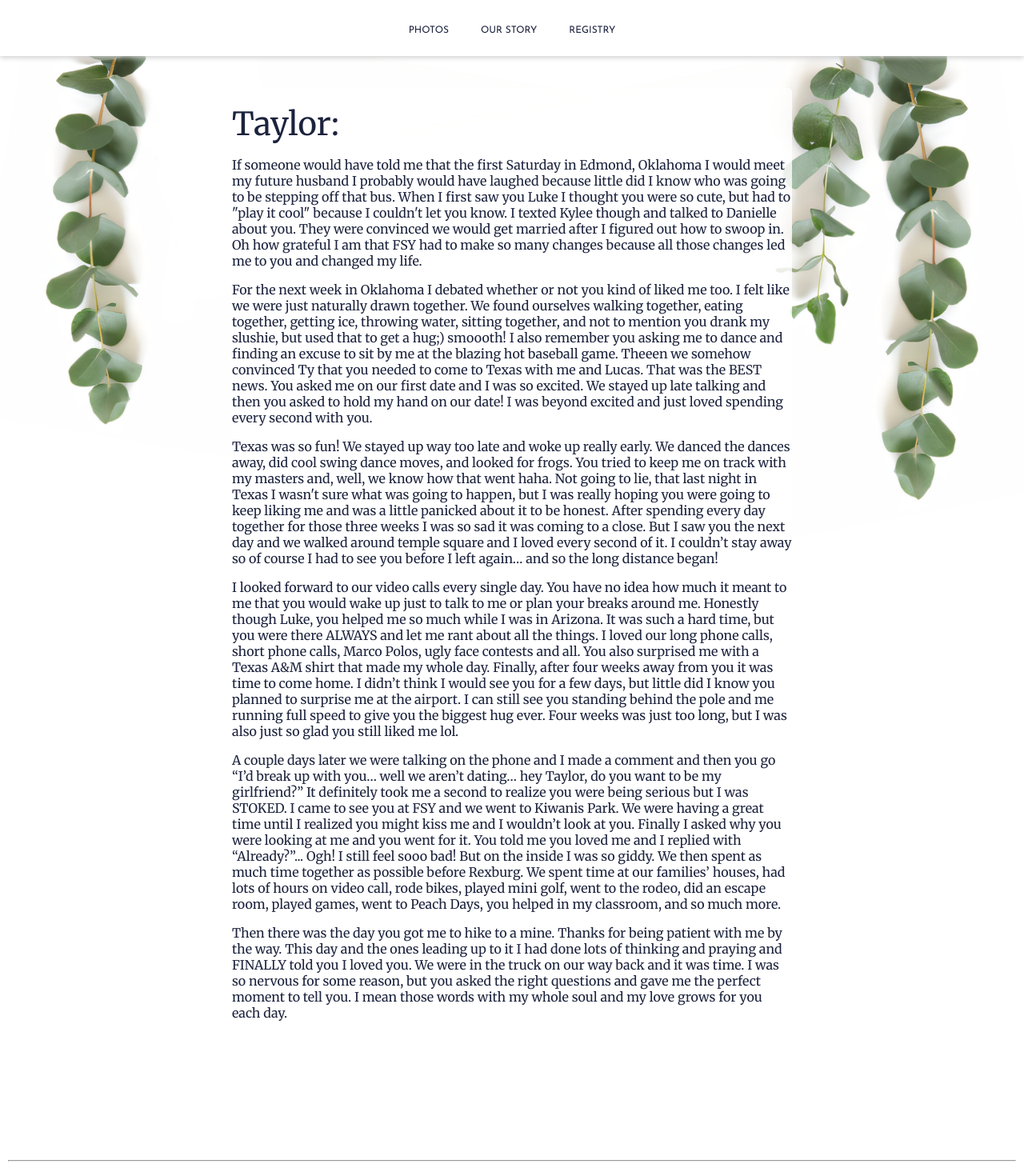
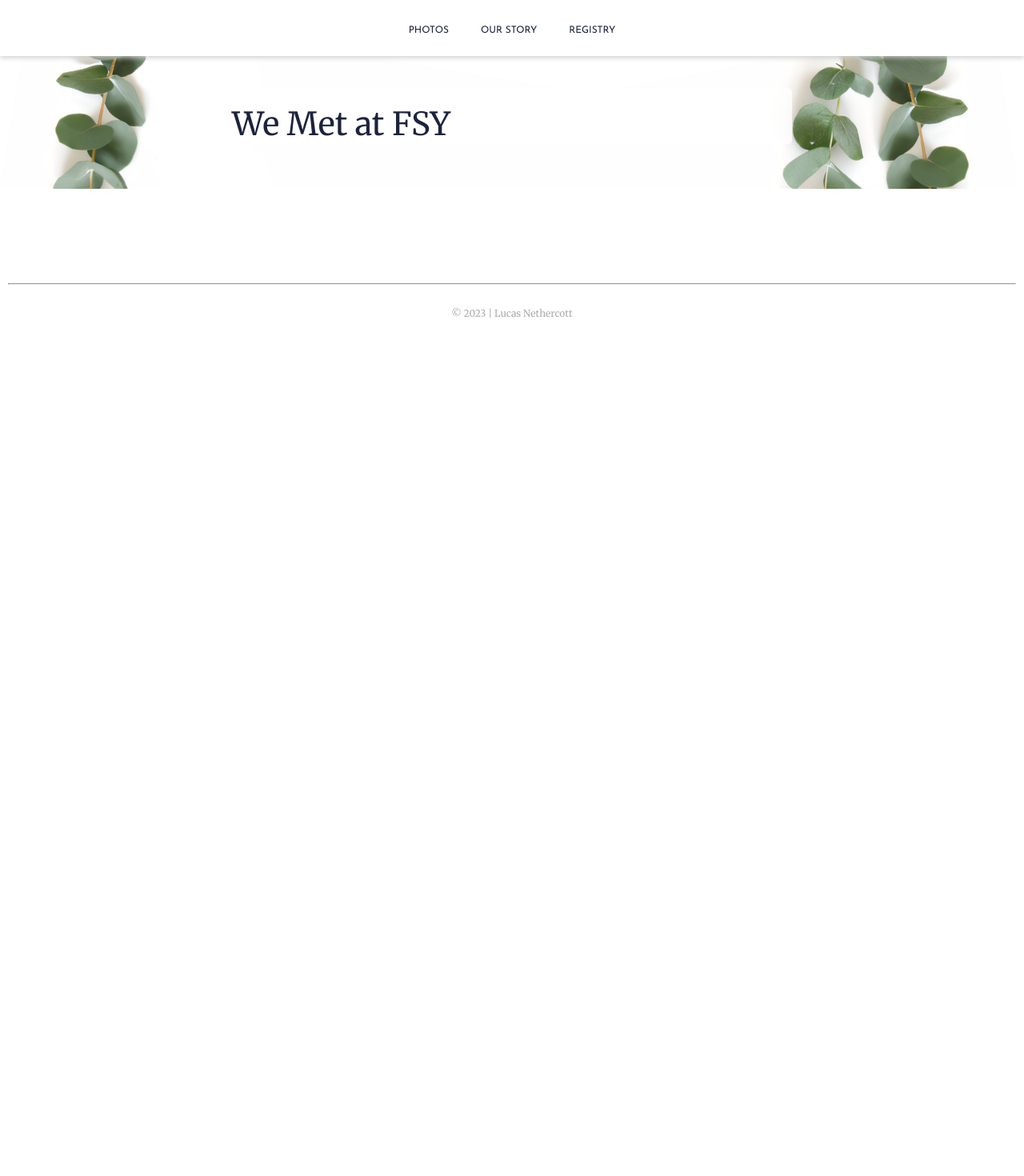
Before and after one commit to lsneth/luke-and-taylor, a React (Create React App) app: page /our-story in a window 1280 px wide. Shown: the top 1470 px of the page at 80% size. After the commit the page ends 800 px from the top, so only its background shows below. Built offline with nearby package versions, Linux system fonts and the light colour scheme.

Commit message:
remove old our story and update registry thank you

```diff
--- a/src/pages/OurStory.js
+++ b/src/pages/OurStory.js
@@ -5,70 +5,8 @@ export default function OurStory() {
         <div className='eucalyptus-bg'>
             <div className='text'>
                 <TextImage src=''/>
-                <h1>Taylor:</h1>
+                <h1>We Met at FSY</h1>
                 <p>
-                    If someone would have told me that the first Saturday in Edmond, Oklahoma
-                    I would meet my future husband I probably would have laughed because little did I
-                    know who was going to be stepping off that bus. When I first saw you Luke I thought
-                    you were so cute, but had to "play it cool" because I couldn't let you know. I
-                    texted Kylee though and talked to Danielle about you. They were convinced we would
-                    get married after I figured out how to swoop in. Oh how grateful I am that FSY had
-                    to make so many changes because all those changes led me to you and changed my life.
-                </p>
-                <p>
-                    For the next week in Oklahoma I debated whether or not you kind of liked me too. I felt
-                    like we were just naturally drawn together. We found ourselves walking together, eating
-                    together, getting ice, throwing water, sitting together, and not to mention you drank
-                    my slushie, but used that to get a hug;) smoooth! I also remember you asking me to dance
-                    and finding an excuse to sit by me at the blazing hot baseball game. Theeen we somehow
-                    convinced Ty that you needed to come to Texas with me and Lucas. That was the BEST news.
-                    You asked me on our first date and I was so excited. We stayed up late talking and then
-                    you asked to hold my hand on our date! I was beyond excited and just loved spending every
-                    second with you.
-                </p>
-                <p>
-                    Texas was so fun! We stayed up way too late and woke up really early. We danced the
-                    dances away, did cool swing dance moves, and looked for frogs. You tried to keep me on
-                    track with my masters and, well, we know how that went haha. Not going to lie, that last
-                    night in Texas I wasn't sure what was going to happen, but I was really hoping you were going
-                    to keep liking me and was a little panicked about it to be honest. After spending every day
-                    together for those three weeks I was so sad it was coming to a close. But I saw you the next
-                    day and we walked around temple square and I loved every second of it. I couldn’t stay away so
-                    of course I had to see you before I left again… and so the long distance began!
-                </p>
-                <p>
-                    I looked forward to our video calls every single day. You have no idea how much it meant to
-                    me that you would wake up just to talk to me or plan your breaks around me. Honestly though
-                    Luke, you helped me so much while I was in Arizona. It was such a hard time, but you were
-                    there ALWAYS and let me rant about all the things. I loved our long phone calls, short phone
-                    calls, Marco Polos, ugly face contests and all. You also surprised me with a Texas A&M shirt
-                    that made my whole day. Finally, after four weeks away from you it was time to come home. I
-                    didn’t think I would see you for a few days, but little did I know you planned to surprise
-                    me at the airport. I can still see you standing behind the pole and me running full speed to
-                    give you the biggest hug ever. Four weeks was just too long, but I was also just so glad you
-                    still liked me lol.
-                </p>
-                <p>
-                    A couple days later we were talking on the phone and I made a comment and then you go “I’d
-                    break up with you… well we aren’t dating… hey Taylor, do you want to be my girlfriend?” It
-                    definitely took me a second to realize you were being serious but I was STOKED. I came to see
-                    you at FSY and we went to Kiwanis Park. We were having a great time until I realized you
-                    might kiss me and I wouldn’t look at you. Finally I asked why you were looking at me and you
-                    went for it. You told me you loved me and I replied with “Already?”... Ogh! I still feel sooo
-                    bad! But on the inside I was so giddy. We then spent as much time together as possible before
-                    Rexburg. We spent time at our families’ houses, had lots of hours on video call, rode bikes,
-                    played mini golf, went to the rodeo, did an escape room, played games, went to Peach Days, you
-                    helped in my classroom, and so much more.
-                </p>
-                <p>
-                    Then there was the day you got me to hike to a mine. Thanks for being patient with me by the way.
-                    This day and the ones leading up to it I had done lots of thinking and praying and FINALLY told
-                    you I loved you. We were in the truck on our way back and it was time. I was so nervous for some
-                    reason, but you asked the right questions and gave me the perfect moment to tell you. I mean those
-                    words with my whole soul and my love grows for you each day.
-                </p>
-                <p>
-
                 </p>
             </div>
         </div>
--- a/src/pages/Registry.js
+++ b/src/pages/Registry.js
@@ -9,8 +9,8 @@ export default function Registry() {
                     We are so excited as we prepare to start our lives together as husband and wife.
                     The love and support we have received from our friends and family has been truly
                     overwhelming, and we are so grateful for each and every one of you. Your presence
-                    at our wedding is the greatest gift of all, and we cannot wait to celebrate this
-                    joyous occasion with you. If you would like to contribute to our home, we have
+                    at our wedding is the greatest gift of all, and we hope you are able to celebrate this
+                    joyous occasion with us. If you would like to contribute to our home, we have
                     set up a wedding registry on Amazon. Thank you for being a part of this special time in our lives.
                     <br/>
                     <br/>
```
